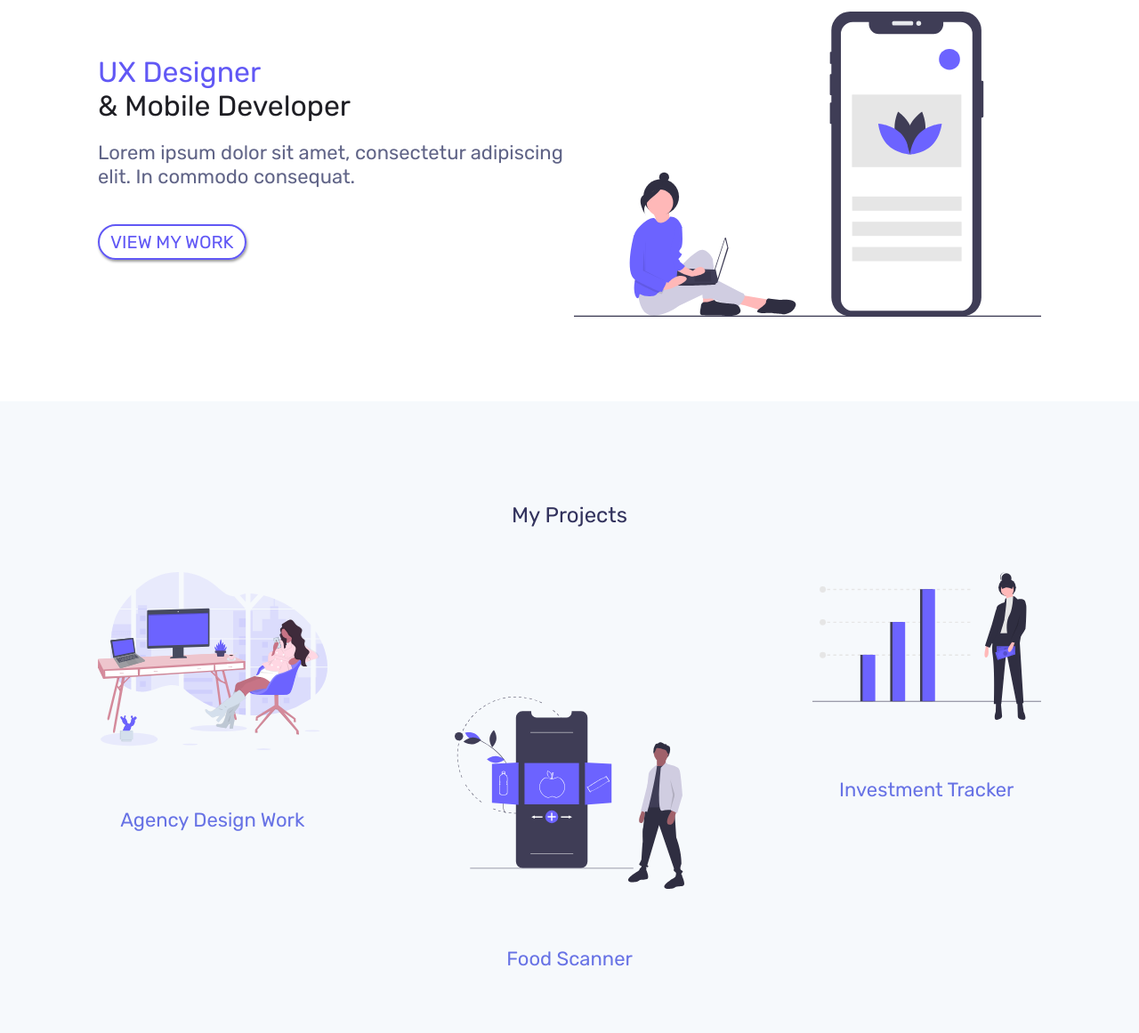
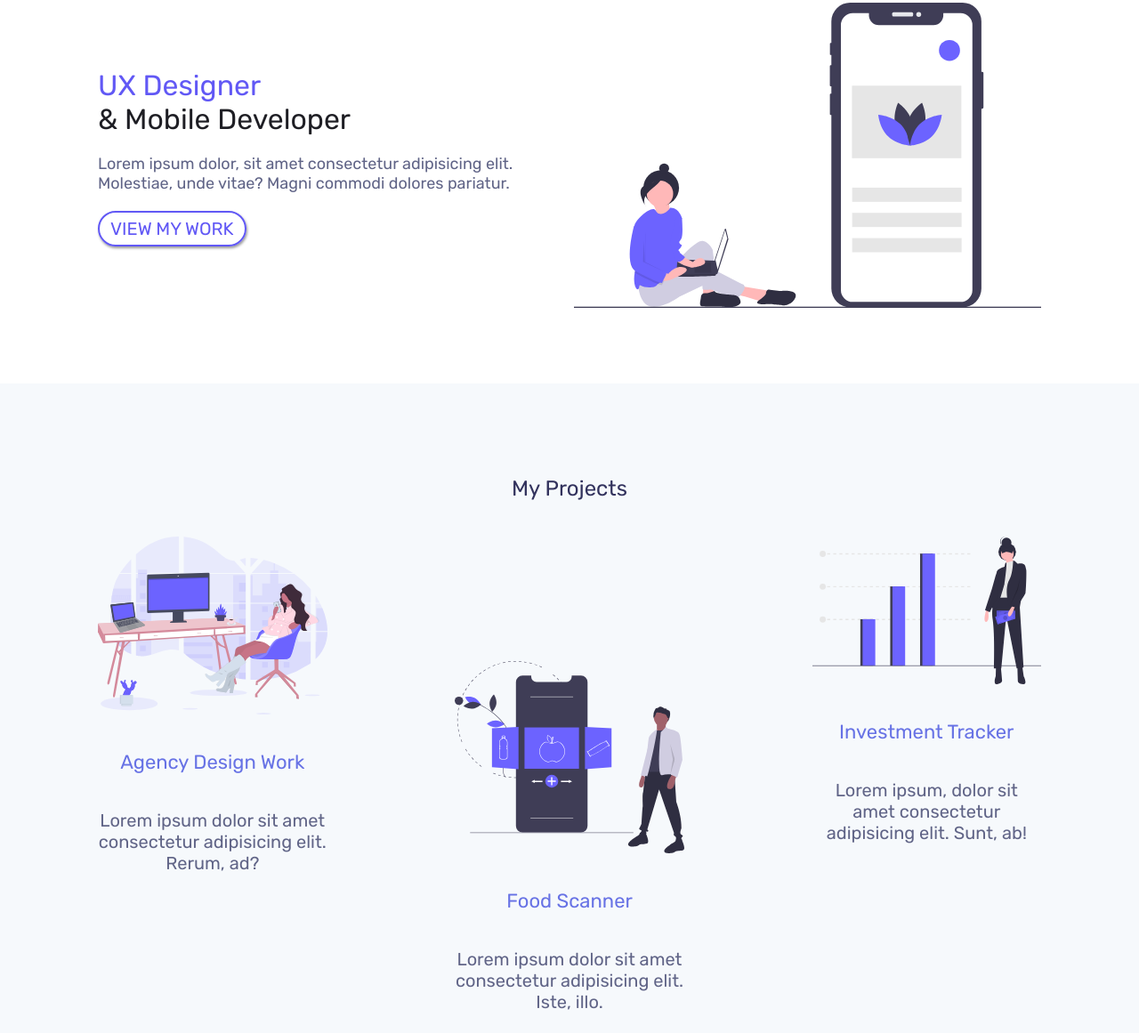
Before and after one commit to Jytang10/mobile-first-portfolio, a plain HTML site: page index.html in a window 1280 px wide. Shown: the part 158-1319 px from the top of the page at 89% size. Drawn offline with Linux system fonts and the light colour scheme.

Commit message:
Content additions

```diff
--- a/index.html
+++ b/index.html
@@ -34,10 +34,10 @@
           <h2 class="welcome-title-upper">UX Designer</h2>
           <h2 class="welcome-title-lower">& Mobile Developer</h2>
           <p class="leading">
-            Lorem ipsum dolor sit amet, consectetur adipiscing elit. In commodo
-            consequat.
+            Lorem ipsum dolor, sit amet consectetur adipisicing elit. Molestiae,
+            unde vitae? Magni commodi dolores pariatur.
           </p>
-          <a href="#portfolio" class="button">View my work</a>
+          <div class="button"><a href="#portfolio">View my work</a></div>
         </div>
         <div class="welcome-img">
           <img src="./assets/mobile-development.svg" alt="banner image" />
@@ -46,18 +46,36 @@
       <section data-index="0" id="portfolio" class="portfolio">
         <h3>My Projects</h3>
         <div class="projects grid">
+          <div class="project-container">
             <a href="#">
               <img src="./assets/designer-life.svg" alt="agency design work" />
               <h4>Agency Design Work</h4>
+              <p>
+                Lorem ipsum dolor sit amet consectetur adipisicing elit. Rerum,
+                ad?
+              </p>
             </a>
+          </div>
+          <div class="project-container">
             <a href="#">
               <img src="./assets/healthy-options.svg" alt="food scanner" />
               <h4>Food Scanner</h4>
+              <p>
+                Lorem ipsum dolor sit amet consectetur adipisicing elit. Iste,
+                illo.
+              </p>
             </a>
+          </div>
+          <div class="project-container">
             <a href="#">
               <img src="./assets/investment.svg" alt="investment tracker" />
               <h4>Investment Tracker</h4>
+              <p>
+                Lorem ipsum, dolor sit amet consectetur adipisicing elit. Sunt,
+                ab!
+              </p>
             </a>
+          </div>
         </div>
       </section>
       <section data-index="1" id="skills" class="skills">
@@ -68,16 +86,32 @@
             <h4>Design Tools</h4>
           </li>
           <li>
+            <img src="./assets/animation.svg" alt="animation" />
+            <h4>Animation</h4>
+          </li>
+          <li>
+            <img src="./assets/interface.svg" alt="Interface Design" />
+            <h4>Interface Design</h4>
+          </li>
+          <li>
+            <img src="./assets/interaction.svg" alt="interaction design" />
+            <h4>Interaction Testing</h4>
+          </li>
+          <li>
             <img src="./assets/scrum.svg" alt="scrum" />
             <h4>Scrum</h4>
           </li>
           <li>
-            <img src="./assets/programming.svg" alt="programming" />
+            <img src="./assets/programming.svg" alt="full stack development" />
             <h4>Full Stack Development</h4>
           </li>
           <li>
-            <img src="./assets/mobile-testing.svg" alt="mobile testing" />
-            <h4>Mobile Testing</h4>
+            <img src="./assets/code-review.svg" alt="code review" />
+            <h4>Code Review</h4>
+          </li>
+          <li>
+            <img src="./assets/mobile-testing.svg" alt="QA Testing" />
+            <h4>QA Testing</h4>
           </li>
         </ul>
       </section>
@@ -90,7 +124,7 @@
           <input type="text" placeholder="NAME" />
           <input type="email" placeholder="EMAIL" />
           <textarea placeholder="YOUR MESSAGE"></textarea>
-          <button class="button">Send Message</button>
+          <div><button class="button" disabled>Send Message</button></div>
         </form>
       </section>
     </main>
--- a/style.css
+++ b/style.css
@@ -3,7 +3,8 @@
   --primary: #6158f5;
   --secondary: #fff;
 }
-/* reset */
+
+/* RESET */
 body,
 p,
 a,
@@ -16,13 +17,13 @@ li {
 li {
   list-style-type: none;
 }
-/* base styles */
+
+/* BASE STYLES */
 html {
   scroll-behavior: smooth;
 }
 body {
   background: var(--secondary);
-  overflow-x: hidden;
   font-family: "Rubik", sans-serif;
 }
 body::-webkit-scrollbar {
@@ -45,10 +46,12 @@ nav {
   align-items: center;
   justify-content: space-between;
 }
+main {
+  overflow-x: hidden;
+}
 .button {
   background: none;
   border: 2px solid var(--primary);
-  color: var(--primary);
   padding: 6px 12px;
   border-radius: 20px;
   text-transform: uppercase;
@@ -56,9 +59,14 @@ nav {
   display: inline-block;
   cursor: pointer;
 }
+.button a {
+  color: var(--primary);
+}
 .button:hover {
-  color: #fff;
   background: var(--primary);
+}
+.button:hover a {
+  color: var(--secondary);
 }
 input,
 textarea {
@@ -67,7 +75,6 @@ textarea {
   border-radius: 20px;
   border: 2px solid #9893d8;
 }
-
 input:focus,
 textarea:focus {
   outline: none;
@@ -75,6 +82,13 @@ textarea:focus {
 }
 form button {
   outline: none;
+  color: black;
+}
+form button {
+  transition: all 0.3s ease;
+}
+form button:hover {
+  color: var(--secondary);
 }
 .bubble {
   position: absolute;
@@ -84,7 +98,8 @@ form button {
   transition: all 0.3s ease;
   border-radius: 20px;
 }
-/* fonts */
+
+/* FONTS */
 h1,
 h2,
 h3,
@@ -111,7 +126,7 @@ h4 {
   font-size: 1.1em;
 }
 
-/* mobile styles */
+/* MOBILE STYLES */
 .grid {
   display: grid;
   grid-template-columns: repeat(8, 1fr);
@@ -130,20 +145,23 @@ h4 {
   border-bottom: 3px solid var(--primary);
 }
 #welcome {
-  padding: 0 20px 20px 20px;
+  padding: 20px 20px 20px 20px;
 }
 span {
   transition: all 0.9s ease;
-  color: var(--secondary);
+  opacity: 0;
 }
 span.fadeUpper {
   color: var(--primary);
+  opacity: 1;
 }
 span.fadeLower {
   color: #1e1e24;
+  opacity: 1;
 }
 .welcome-text {
   grid-column: 1/6;
+  align-self: center;
 }
 .welcome-text h2 {
   margin: 0;
@@ -152,10 +170,14 @@ span.fadeLower {
   grid-column: 6/9;
 }
 .welcome-img img {
-  width: 300%;
+  width: 215%;
+  overflow-x: hidden;
 }
-.welcome-text a {
-  margin: 20px 0;
+.welcome-text div {
+  display: none;
+}
+.welcome-text p {
+  font-size: 0.9em;
 }
 #portfolio {
   background-color: #f6f9fc;
@@ -165,18 +187,32 @@ span.fadeLower {
   margin-bottom: 0;
   text-align: center;
 }
-.projects a {
+.projects {
+  text-align: center;
+}
+.projects div {
   grid-column: 1/9;
-  margin: 20px, 0;
-  display: flex;
 }
-.projects a * {
+.projects div * {
   margin: 0 20px;
   max-width: 40%;
   align-self: center;
 }
+.projects a * {
+  text-align: center;
+  vertical-align: middle;
+}
 .projects h4 {
   color: #6772e5;
+}
+.projects p {
+  display: none;
+}
+.project-container h4 {
+  display: inline-block;
+}
+.project-container p {
+  display: none;
 }
 #skills {
   padding: 30px 20px;
@@ -195,7 +231,7 @@ span.fadeLower {
 }
 #skills img {
   height: 65px;
-  margin: 10px auto;
+  margin-top: 25px;
 }
 #contact {
   padding: 30px 20px;
@@ -243,7 +279,7 @@ footer i {
   width: 20px;
   margin: 0 5px;
 }
-/* small tablet styles */
+/* SMALL TABLET STYLES */
 @media screen and (min-width: 620px) {
   #welcome {
     padding-top: 40px;
@@ -260,33 +296,49 @@ footer i {
   .projects {
     margin-top: 40px;
   }
-  .projects a {
+  .project-container h4,
+  .project-container p {
+    display: inline-block;
+    margin: 0;
+  }
+  .projects div {
     grid-column: span 4;
     display: block;
     margin: 20px 0;
   }
-  .projects a:last-child {
-    grid-column: 3/7;
+  .projects div:nth-child(1) {
+    grid-column: 2/4;
   }
-  .projects a * {
+  .projects div:nth-child(2) {
+    grid-column: 4/6;
+    padding-top: 140px;
+  }
+  .projects div:nth-child(3) {
+    grid-column: 6/8;
+  }
+  .projects div * {
     max-width: 60%;
-    margin: 10px 20%;
+    margin: 10px 0;
   }
   .projects h4 {
     text-align: center;
+  }
+  .projects p {
+    display: inline-block;
   }
   #skills {
     padding: 30px 100px;
   }
   #skills img {
     height: 80px;
+    margin-top: 30px;
   }
   footer {
     background-size: 20%;
   }
 }
 
-/* large tablets & laptop styles */
+/* LARGE TABLETS & LAPTOP STYLES */
 @media screen and (min-width: 960px) {
   body {
     font-size: 18px;
@@ -319,22 +371,37 @@ footer i {
   .welcome-text {
     align-self: center;
   }
+  .welcome-text a {
+    display: inline-block;
+  }
+  .welcome-text div {
+    transition: all 0.3s ease;
+    display: inline-block;
+  }
   #welcome {
     padding-bottom: 40px;
   }
-  .projects a:nth-child(1) {
+  .projects div:nth-child(1) {
     grid-column: 2/4;
   }
-  .projects a:nth-child(2) {
+  .projects div:nth-child(2) {
     grid-column: 4/6;
     padding-top: 140px;
   }
-  .projects a:nth-child(3) {
+  .projects div:nth-child(3) {
     grid-column: 6/8;
   }
-  .projects a * {
+  .projects div * {
     max-width: 80%;
-    margin: 10px 10%;
+    margin: 10px 0;
+  }
+  .projects div {
+    transition: all 0.3s ease;
+  }
+  .projects div:hover {
+    -webkit-transform: scale(1.1);
+    -ms-transform: scale(1.1);
+    transform: scale(1.1);
   }
   #skills {
     padding: 30px 20px;
@@ -351,7 +418,7 @@ footer i {
   }
 }
 
-/* desktop styles */
+/* DESKTOP STYLES */
 @media screen and (min-width: 1200px) {
   body {
     font-size: 20px;
@@ -360,20 +427,20 @@ footer i {
   #portfolio,
   #skills,
   #contact {
-    padding: 90px 0;
+    padding: 80px 0;
   }
   .site-nav {
     padding: 0;
   }
-  .projects a:nth-child(1) {
+  .projects div:nth-child(1) {
     grid-column: 1/3;
   }
-  .projects a:nth-child(3) {
+  .projects div:nth-child(3) {
     grid-column: 7/9;
   }
-  .projects a * {
+  .projects div * {
     max-width: 100%;
-    margin: 30px 0;
+    margin: 20px 0;
   }
   footer {
     padding: 80px 0;
```
Also changed, not shown: assets/animation.svg (added), assets/code-review.svg (added), assets/interaction.svg (added), assets/interface.svg (added), titleAnimation.js (line endings or trailing spaces). Lines whose indentation alone changed are shown as unchanged.
